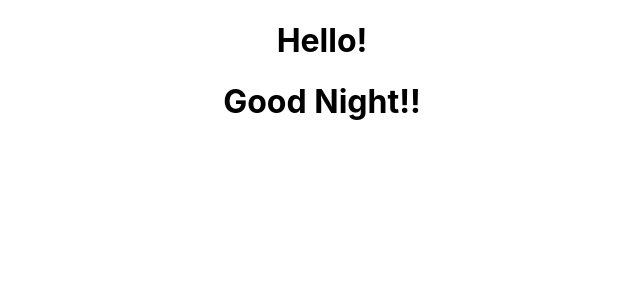
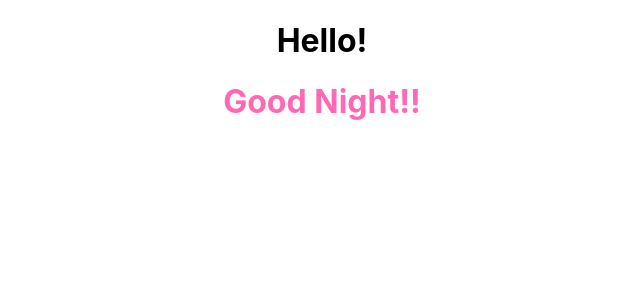
Before and after one commit to SilviaBaer/portfolio-website, a React (Create React App) app in the folder portfolio-website/: page / in a window 1280 px wide. Shown: the top 300 px of the page, without its empty margins (318-958 px from the left). Built offline with nearby package versions, Linux system fonts and the light colour scheme.

Commit message:
💄 style greeting component

```diff
--- a/portfolio-website/src/components/greeting/greeting.module.css
+++ b/portfolio-website/src/components/greeting/greeting.module.css
@@ -1,3 +1,3 @@
-.hello {
+.greeting {
     color: hotpink;
 }
```
